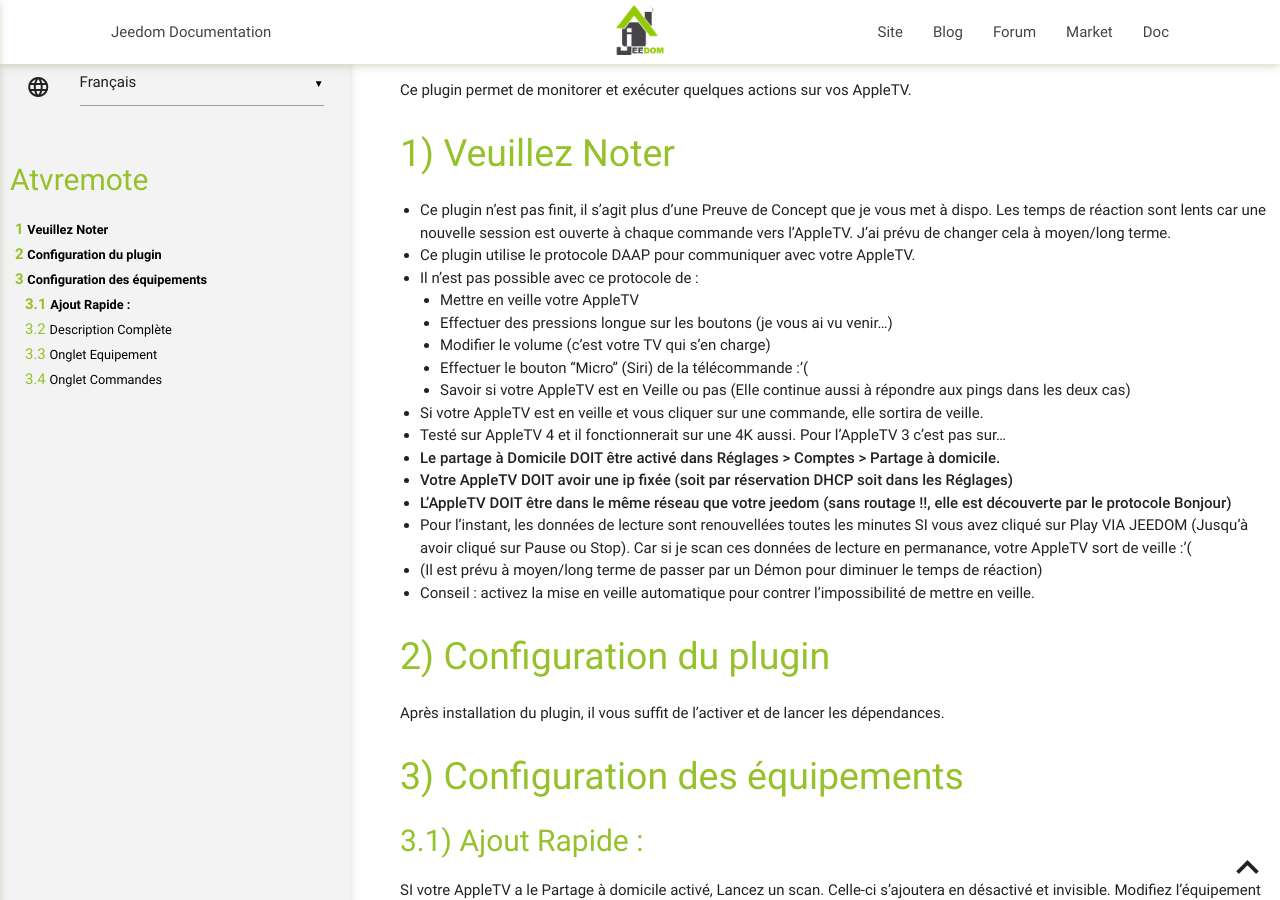
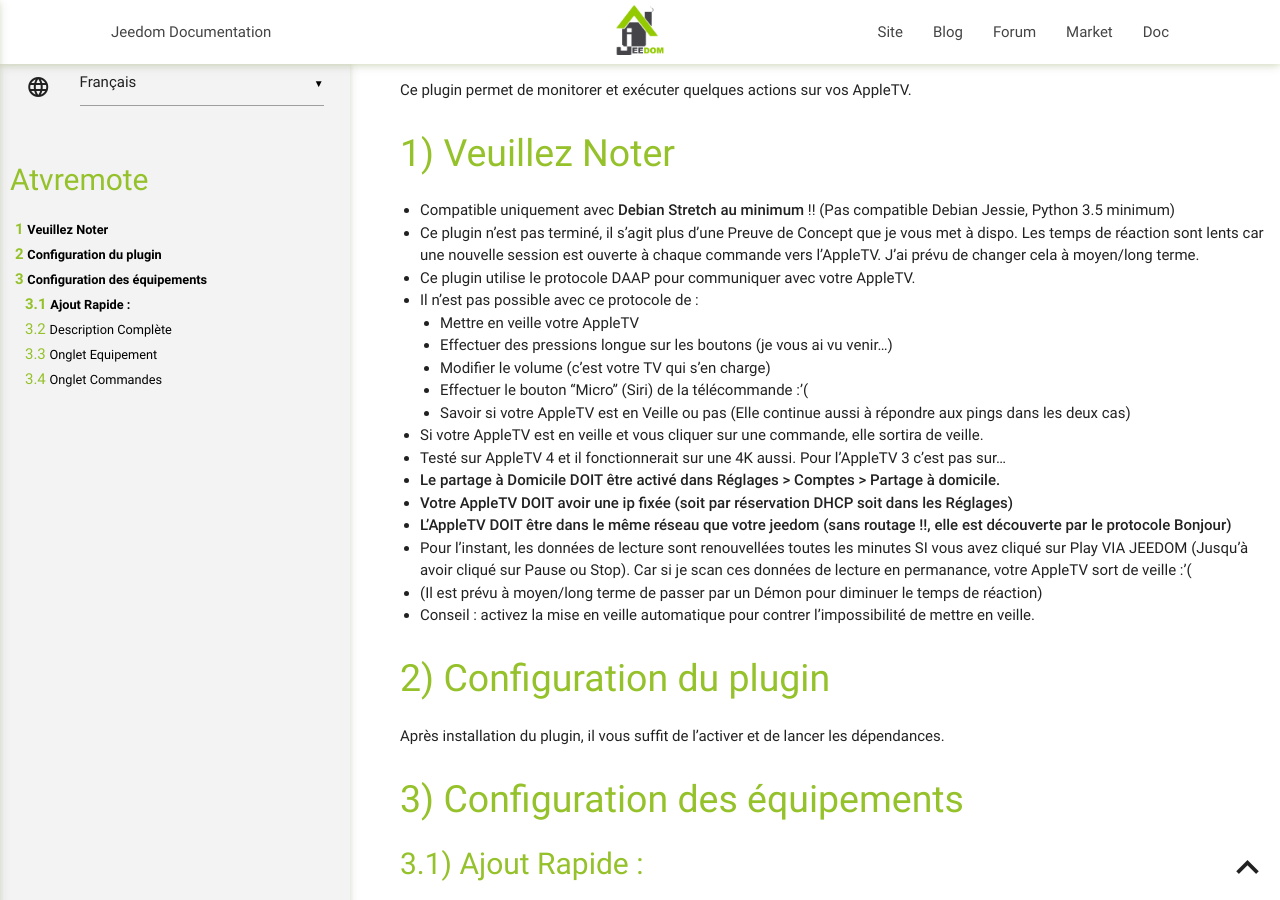
Before and after one commit to NebzHB/plugin-aTVremote, a Jekyll site: the page built from docs/fr_FR/index.md, in a window 1280 px wide and 900 px high. Built offline with Jekyll 4.4.1, drawn with Linux system fonts in a browser that asks for light colours; our own code applies the rules of GitHub Pages for plain Markdown files.

Commit message:
Update index.md

```diff
--- a/docs/fr_FR/index.md
+++ b/docs/fr_FR/index.md
@@ -2,7 +2,8 @@
 
 Veuillez Noter
 ==============
-- Ce plugin n'est pas finit, il s'agit plus d'une Preuve de Concept que je vous met à dispo. Les temps de réaction sont lents car une nouvelle session est ouverte à chaque commande vers l'AppleTV. J'ai prévu de changer cela à moyen/long terme.
+- Compatible uniquement avec **Debian Stretch au minimum** !! (Pas compatible Debian Jessie, Python 3.5 minimum)
+- Ce plugin n'est pas terminé, il s'agit plus d'une Preuve de Concept que je vous met à dispo. Les temps de réaction sont lents car une nouvelle session est ouverte à chaque commande vers l'AppleTV. J'ai prévu de changer cela à moyen/long terme.
 - Ce plugin utilise le protocole DAAP pour communiquer avec votre AppleTV.
 - Il n'est pas possible avec ce protocole de :
   - Mettre en veille votre AppleTV
```
